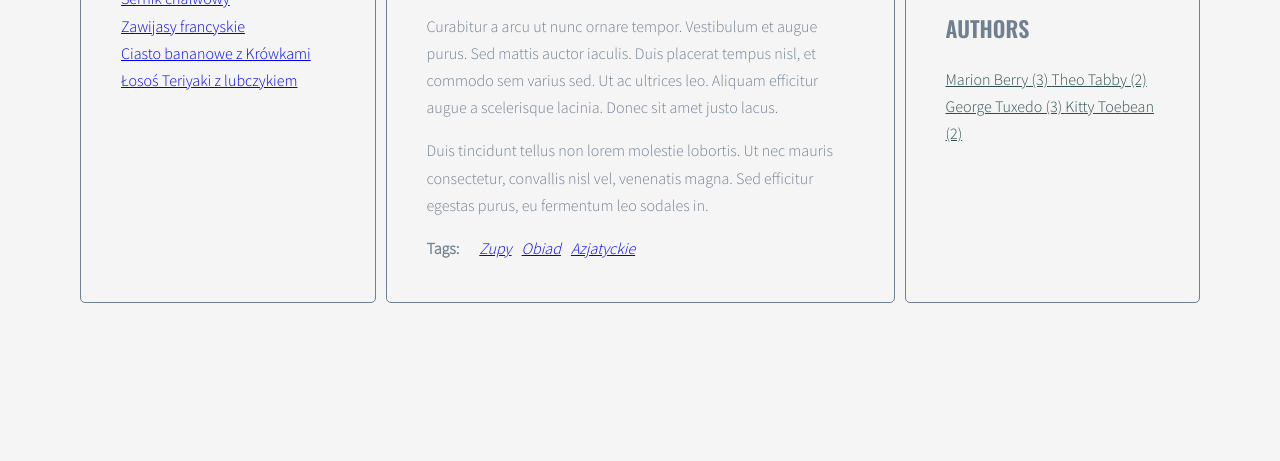
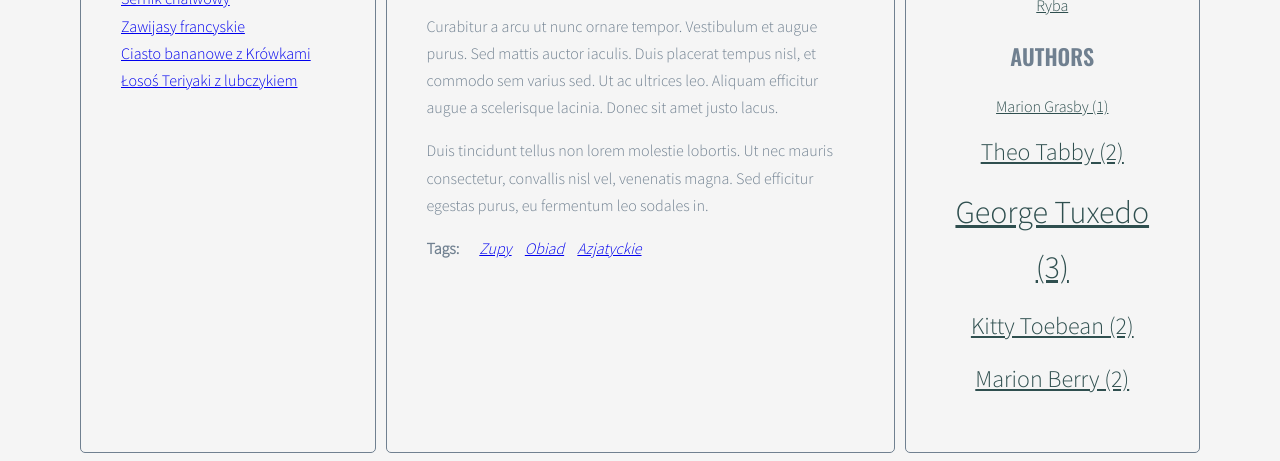
Before and after one commit to BarbaraPakula/javascript-blog, a website: page index.html in a window 1280 px wide. Shown: the part 536-997 px from the top of the page. Before the commit the page ends 847 px from the top, so only its background shows below. Drawn offline with nearby package versions, Linux system fonts and the light colour scheme.

Commit message:
add templates to html&js

```diff
--- a/index.html
+++ b/index.html
@@ -20,7 +20,7 @@
           </ul>
         </aside>
         <section class="posts">
-          <article class="post active" id="article-1" data-tags="Zupy Obiad Azjatyckie" data-author="Marion Berry">
+          <article class="post active" id="article-1" data-tags="Zupy Obiad Azjatyckie" data-author="Marion Grasby">
             <h3 class="post-title">Szybki Ramen</h3>
             <p class="post-author">by</p>
             <div class="post-content">
@@ -248,6 +248,27 @@
       </main>
     </div>
   </div>
+  <script id="template-article-link" type="text/x-handlebars-template">
+    <li><a href="#{{ id }}"><span>{{ title }}</span></a></li>
+  </script>
+  <script id="template-tag-link" type="text/x-handlebars-template">
+    <li></li><a href="#tag-{{ id }}">{{ tag }}</a></li>
+  </script>
+  <script id="template-author-link" type="text/x-handlebars-template">
+    by <a href="#author-{{ id }}">{{ title }}</a>
+</script>
+  <script id="template-tag-cloud-link" type="text/x-handlebars-template">
+    {{#each tags}}
+  <a class={{ className }} href="#tag-{{ tag }}">{{ tag }}</a>
+    {{/each}}
+</script>
+  <script id="template-author-list-link" type="text/x-handlebars-template">
+    {{#each authors}}
+  <li class={{ className }}><a href="#author-{{ author }}">{{ author }} ({{ count }})</a> </li>
+    {{/each}}
+</script>
+
+  <script src="https://cdnjs.cloudflare.com/ajax/libs/handlebars.js/4.1.0/handlebars.min.js"></script>
   <script src="js/script.js"></script>
 </body>
 
--- a/js/script.js
+++ b/js/script.js
@@ -1,4 +1,11 @@
 'use strict';
+const templates = {
+  articleLink: Handlebars.compile(document.querySelector('#template-article-link').innerHTML),
+  tagLink: Handlebars.compile(document.querySelector('#template-tag-link').innerHTML),
+  authorLink: Handlebars.compile(document.querySelector('#template-author-link').innerHTML),
+  tagCloudLink: Handlebars.compile(document.querySelector('#template-tag-cloud-link').innerHTML),
+  authorListLink: Handlebars.compile(document.querySelector('#template-author-list-link').innerHTML),
+};
 const opt = {
   articleSelector: '.post',
   titleSelector: '.post-title',
@@ -48,8 +55,10 @@ const generateTitleLinks = function () {
     /* [DONE]get the title from the title element */
     const articleTitle = article.querySelector(opt.titleSelector).innerHTML;
     /* [DONE]create HTML of the link */
-    const linkHTML = '<li><a href="#' + articleId + '"><span>' + articleTitle + '</span></a></li>';
-    titleList.innerHTML = titleList.innerHTML + linkHTML;
+    // const linkHTML = '<li><a href="#' + articleId + '"><span>' + articleTitle + '</span></a></li>';
+    const linkHTMLData = { id: articleId, title: articleTitle };
+    const linkHTML = templates.articleLink(linkHTMLData);
+    // titleList.innerHTML = titleList.innerHTML + linkHTML;
     /* [DONE]insert link into variable */
     html = html + linkHTML;
   }
@@ -103,7 +112,10 @@ const generateTags = function () {
     /* [DONE]START LOOP: for each tag */
     for (let tag of articleTagsArray) {
       /* [DONE]generate HTML of the link */
-      const linkHTML = '<li><a href="#tag-' + tag + '">' + tag + '</a></li>';
+      // const linkHTML = '<li><a href="#tag-' + tag + '">' + tag + '</a></li>';
+      const linkHTMLData = { id: tag, tag: tag };
+      const linkHTML = templates.tagLink(linkHTMLData);
+      // console.log(linkHTML);
       /* [DONE]add generated code to html variable */
       html = html + linkHTML;
       /* [NEW] check if this link is NOT already in allTags */
@@ -123,14 +135,22 @@ const generateTags = function () {
   /* [NEW DONE] create variable for all links HTML code */
   const tagsParams = calculateTagsParams(allTags);
   /* [NEW DONE] create variable for all links HTML code */
-  let allTagsHTML = '';
+  // let allTagsHTML = '';
+  const allTagsData = { tags: [] };
   /* [NEW DONE] START LOOP: for each tag in allTags: */
   for (let tag in allTags) {
     /* [NEW DONE] generate code of a link and add it to allTagsHTML */
-    allTagsHTML += '<a href="#tag-' + tag + '" class="' + calculateTagClass(allTags[tag], tagsParams) + '">' + tag + ' </a>';
+    // allTagsHTML += '<a href="#tag-' + tag + '" class="' + calculateTagClass(allTags[tag], tagsParams) + '">' + tag + ' </a>';
+    allTagsData.tags.push({
+      tag: tag,
+      count: allTags[tag],
+      className: calculateTagClass(allTags[tag], tagsParams)
+    });
   }  /* [NEW DONE] END LOOP: for each tag in allTags: */
   // allTagsHTML += tagLinkHTML;
-  tagList.innerHTML = allTagsHTML; /*[NEW DONE] add HTML from allTagsHTML to tagList */
+  // tagList.innerHTML = allTagsHTML; /*[NEW DONE] add HTML from allTagsHTML to tagList */
+  tagList.innerHTML = templates.tagCloudLink(allTagsData);
+  // console.log(allTagsData);
 };
 
 generateTags();
@@ -175,7 +195,6 @@ const addClickListenersToTags = function () {
 };
 addClickListenersToTags();
 
-
 const generateAuthors = function () {
   /* [NEW DONE] create a new variable allTags with an empty array */
   let allAuthors = {};
@@ -186,11 +205,13 @@ const generateAuthors = function () {
     /* [DONE]find author wrapper */
     const authorWrapper = article.querySelector(opt.articleAuthorSelector);
     /* [DONE]make html variable with empty string */
-    let html = 'by ';
+    let html = '';
     /* [DONE]get Authors from author-tags attribute */
     const tagAuthor = article.getAttribute('data-author');
     /* [DONE]generate HTML of the link */
-    const linkHTML = '<a href="#author-' + tagAuthor + '">' + tagAuthor + '</a>';
+    const linkHTMLData = { id: tagAuthor, title: tagAuthor };
+    const linkHTML = templates.authorLink(linkHTMLData);
+    // const linkHTML = '<a href="#author-' + tagAuthor + '">' + tagAuthor + '</a>';
     /* [DONE]add generated code to html variable */
     html = html + linkHTML;
     /* [NEW DONE] check if this link is NOT already in allTags */
@@ -201,19 +222,30 @@ const generateAuthors = function () {
       allAuthors[tagAuthor]++;
     }
     /* [DONE]insert HTML of all the links into the tags wrapper */
-    authorWrapper.innerHTML = html;
+    // authorWrapper.innerHTML = html;
+    authorWrapper.innerHTML = linkHTML;
   }
   /* [NEW DONE] find list of tags in right column */
-  const tagList = document.querySelector(opt.authorsListSelector);
+  const authorList = document.querySelector(opt.authorsListSelector);
   /* [NEW DONE] create variable for all links HTML code */
-  let allAuthorsHTML = '';
+  // let allAuthorsHTML = '';
+  const authorsParams = calculateTagsParams(allAuthors);
+  console.log('authorsParams:', authorsParams);
+  const allAuthorsData = { authors: [] };
   /* [NEW DONE] START LOOP: for each tag in allTags: */
-  for (let tagAuthor in allAuthors) {
+  for (let author in allAuthors) {
     /* [NEW DONE] generate code of a link and add it to allTagsHTML */
-    allAuthorsHTML += '<a href="#author-' + tagAuthor + '"> ' + tagAuthor + ' (' + allAuthors[tagAuthor] + ') </a > ';
+    // allAuthorsHTML += '<a href="#author-' + tagAuthor + '"> ' + tagAuthor + ' (' + allAuthors[tagAuthor] + ') </a > ';
+    allAuthorsData.authors.push({
+      author: author,
+      count: allAuthors[author],
+      className: calculateTagClass(allAuthors[author], authorsParams)
+    });
   }
   /*[NEW DONE] add HTML from allTagsHTML to tagList */
-  tagList.innerHTML = allAuthorsHTML;
+  // tagList.innerHTML = allAuthorsHTML;
+  authorList.innerHTML = templates.authorListLink(allAuthorsData);
+  console.log(allAuthorsData);
 };
 generateAuthors();
 
--- a/sass/style.scss
+++ b/sass/style.scss
@@ -176,3 +176,7 @@ ul.list.list-horizontal {
 ul.list.authors a {
   color: $color-logo;
 }
+
+aside:nth-of-type(2) {
+  text-align: center;
+}
```
Also changed, not shown: .eslintrc.json, css/style.css, 1 other file.
